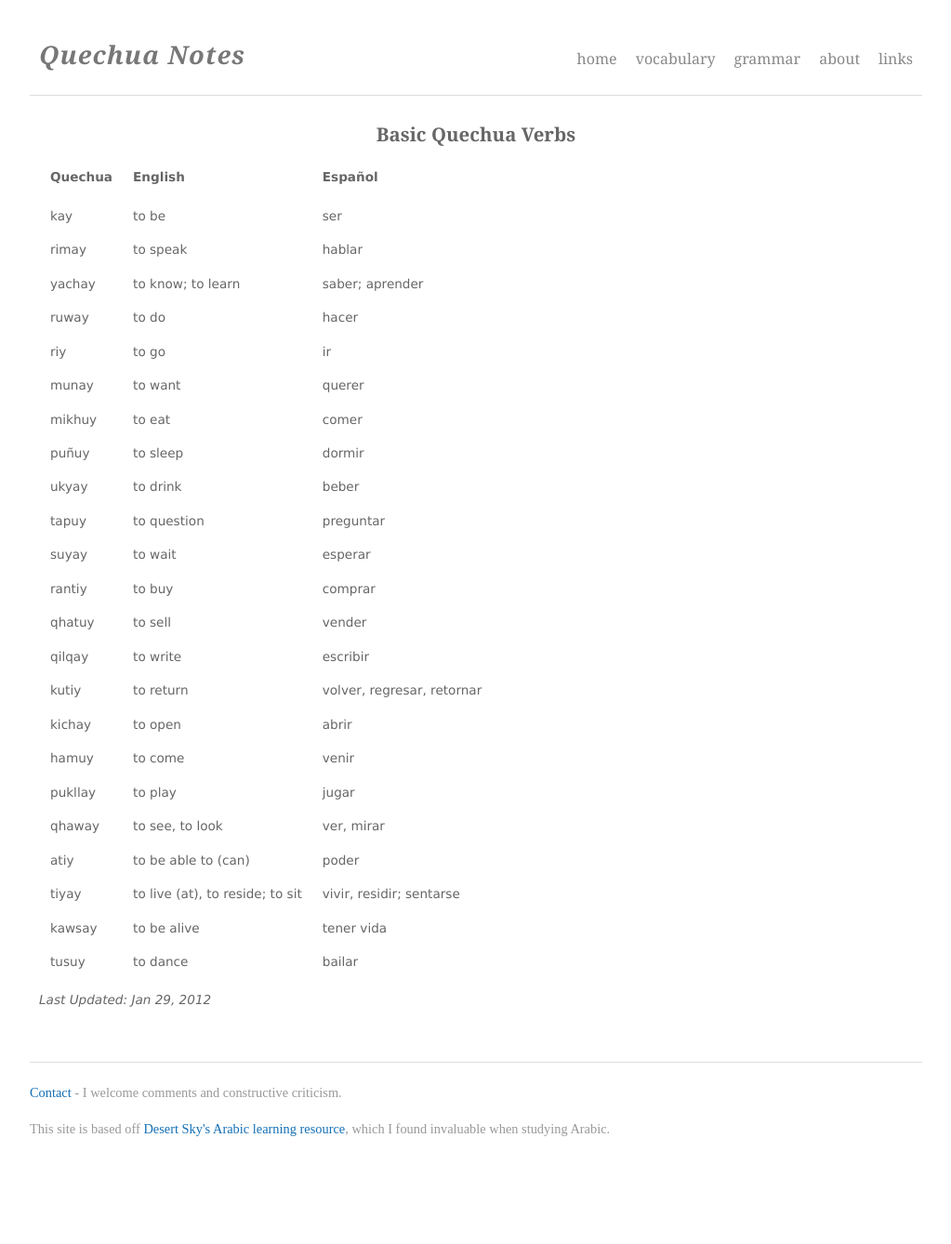
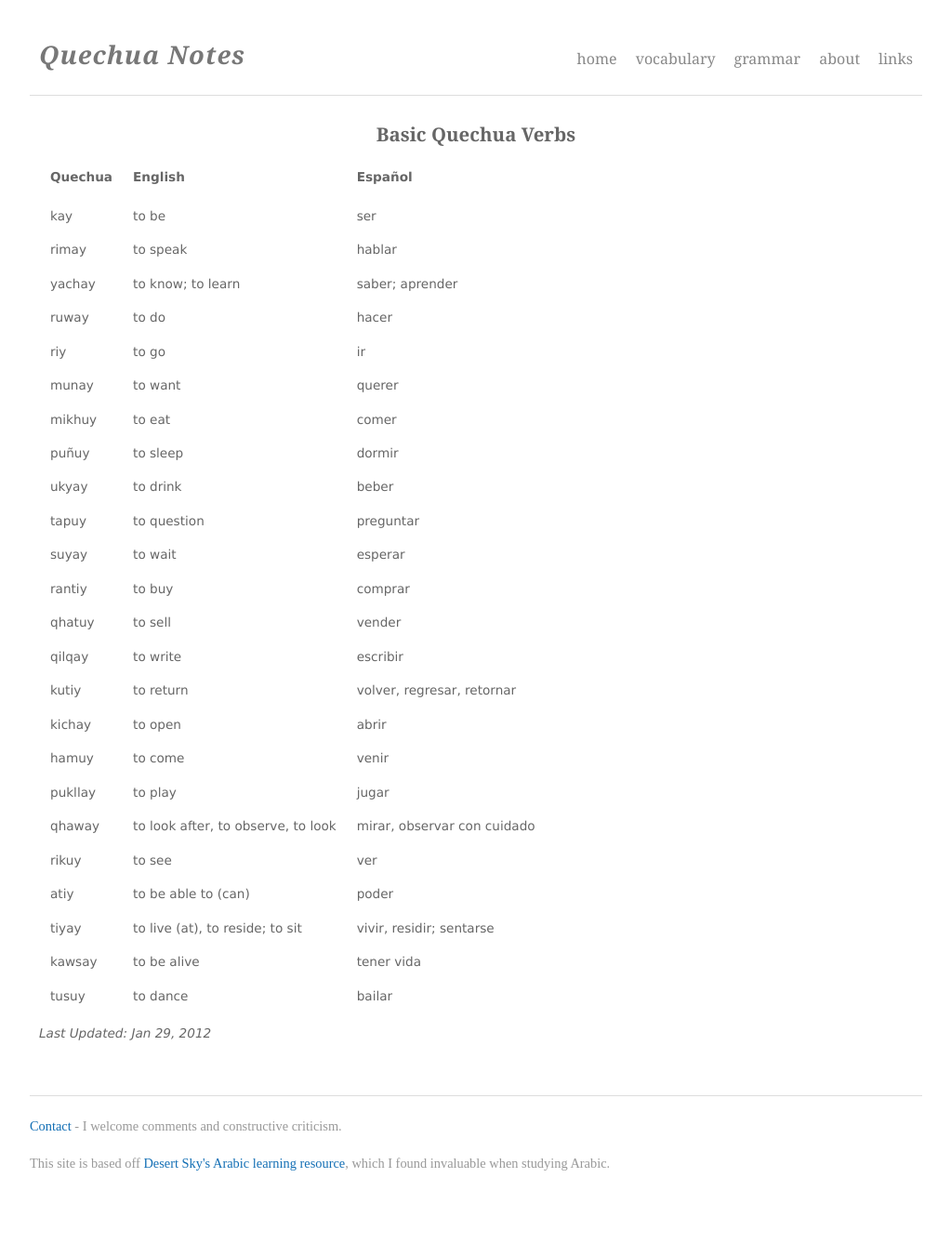
Before and after one commit to Ramblurr/Quechua, a Jekyll site: the page built from verbs.markdown, in a window 1280 px wide. Shown: the whole page at 93% size, without its empty margins (128-1151 px from the left). Built offline with Jekyll 4.4.1, drawn with Linux system fonts in a browser that asks for light colours; Markdown is read by kramdown in place of the engine named in the settings; before the commit the page ends 1302 px from its top, so only the background shows below that.

Commit message:
fix difference between qhaway and rikuy

```diff
--- a/verbs.markdown
+++ b/verbs.markdown
@@ -25,7 +25,8 @@ title: Basic Verbs- Quechua Language Notes
 | kichay | to open | abrir
 | hamuy | to come | venir
 | pukllay | to play | jugar
-| qhaway | to see, to look | ver, mirar
+| qhaway | to look after, to observe, to look | mirar, observar con cuidado
+| rikuy | to see | ver
 | atiy | to be able to (can) | poder
 | tiyay | to live (at), to reside; to sit | vivir, residir; sentarse
 | kawsay | to be alive | tener vida
```
